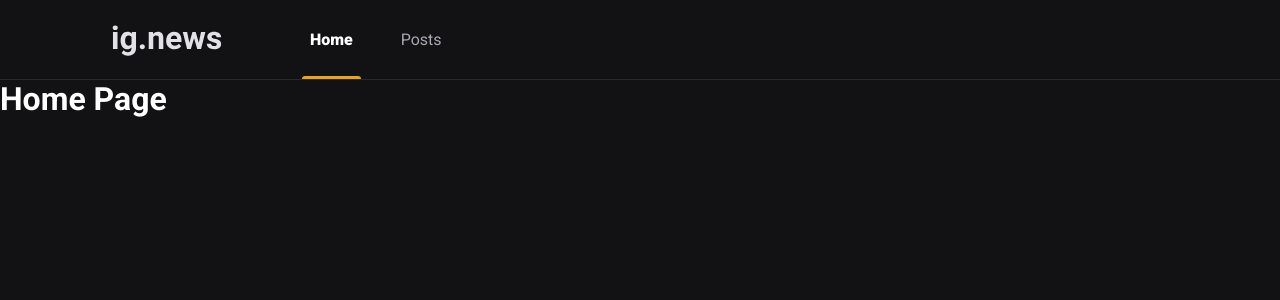
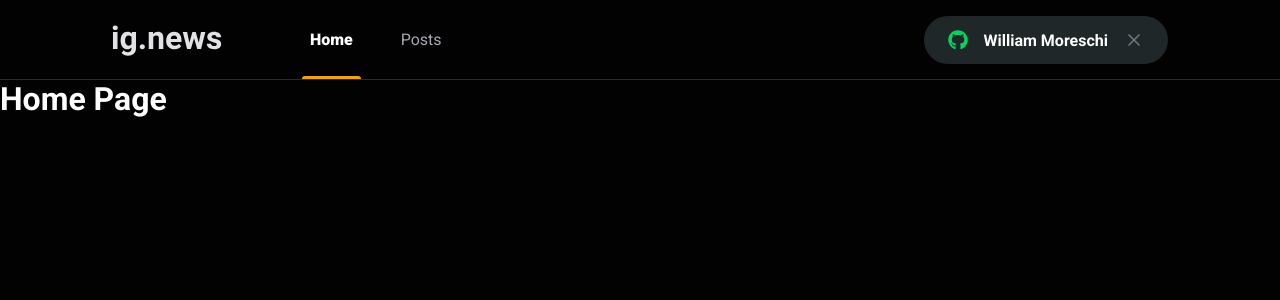
Before and after one commit to williammoreschi/ignews, a Next.js app: page / in a window 1280 px wide. Shown: the top 300 px of the page. Built offline with nearby package versions, Linux system fonts and the light colour scheme.

Commit message:
ADD: Component SignInButton

```diff
--- a/package.json
+++ b/package.json
@@ -10,7 +10,8 @@
   "dependencies": {
     "next": "10.0.9",
     "react": "17.0.2",
-    "react-dom": "17.0.2"
+    "react-dom": "17.0.2",
+    "react-icons": "^4.2.0"
   },
   "devDependencies": {
     "@types/node": "^14.14.36",
--- a/src/components/Header/index.tsx
+++ b/src/components/Header/index.tsx
@@ -1,3 +1,4 @@
+import { SignInButton } from '../SingInButton';
 import styles from './styles.module.scss';
 
 export function Header(){
@@ -9,6 +10,8 @@
           <a className={styles.active} >Home</a>
           <a>Posts</a>
         </nav>
+
+        <SignInButton />
       </div>
     </header>
   );
--- a/src/components/Header/styles.module.scss
+++ b/src/components/Header/styles.module.scss
@@ -50,4 +50,8 @@
       }
     }
   }
+
+  button {
+    margin-left: auto;
+  }
 }
--- /dev/null
+++ b/src/components/SingInButton/index.tsx
@@ -0,0 +1,21 @@
+import {FaGithub} from 'react-icons/fa';
+import {FiX} from 'react-icons/fi';
+
+import styles from './styles.module.scss';
+
+export function SignInButton(){
+  const isUserLoggedIn = true;
+  return isUserLoggedIn
+  ? (
+    <button className={styles.signInButton} type="button">
+    <FaGithub color="#04d361" />
+    William Moreschi
+    <FiX color="#737380" className={styles.closeIcon} />
+    </button>
+  ) : (
+    <button className={styles.signInButton} type="button">
+    <FaGithub color="#eba417" />
+    Sign in with Github
+    </button>
+  )
+}
--- /dev/null
+++ b/src/components/SingInButton/styles.module.scss
@@ -0,0 +1,30 @@
+.signInButton{
+  border:none;
+  height: 3rem;
+  border-radius: 3rem;
+  background-color: var(--gray-850);
+  padding:  0 1.5rem;
+  display: flex;
+  align-items: center;
+  justify-content: center;
+  color: var(--white);
+  font-weight: 700;
+  transition: filter 0.2s;
+
+  svg {
+    width: 20px;
+    height: 20px;
+  }
+
+  svg:first-child{
+    margin-right: 1rem;
+  }
+
+  svg.closeIcon{
+    margin-left: 1rem;
+  }
+
+  &:hover{
+    filter: brightness(0.8);
+  }
+}
--- a/src/styles/global.scss
+++ b/src/styles/global.scss
@@ -10,7 +10,8 @@
   --gray-100: #e1e1e1;
   --gray-300: #a8a8b3;
   --gray-800: #29292E;
-  --gray-900: #121214;
+  --gray-850: #1f2729;
+  --gray-900: #020202;
 
   --cyan-500: #61dafb;
   --yellow-500: #eba417;
```
Also changed, not shown: 1 other file (tests, documents, lock files or other folders).
